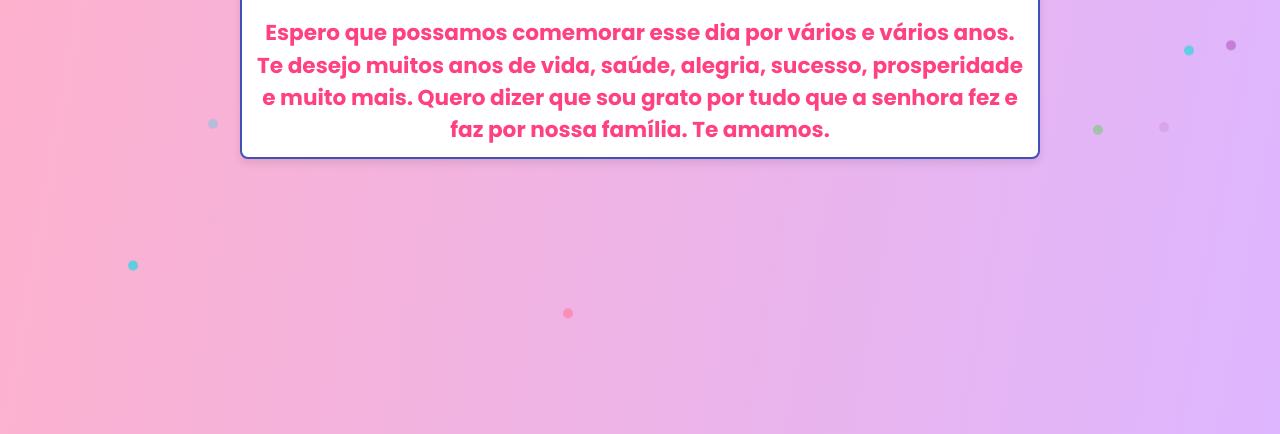
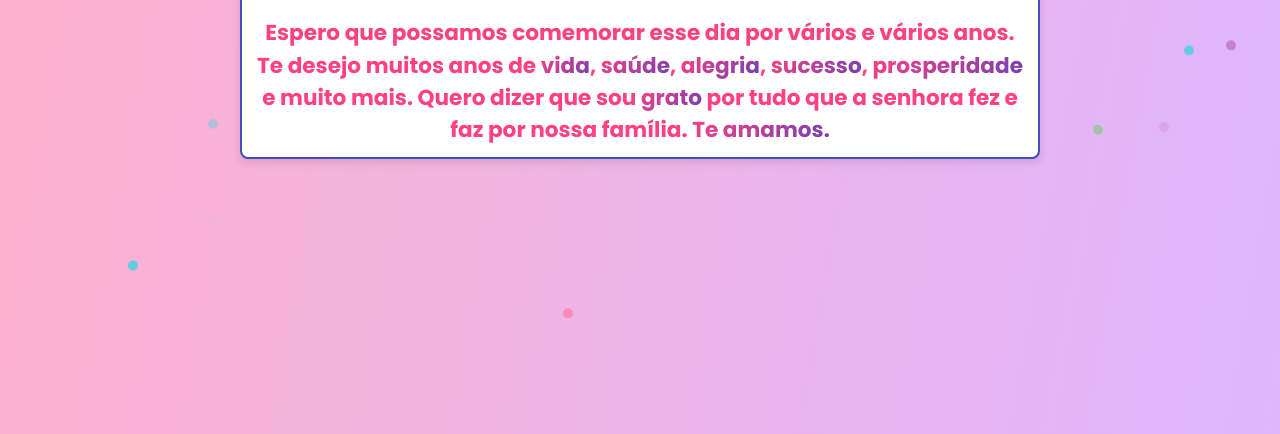
Before and after one commit to D3vEduardo/feliz-anivers-rio, a plain HTML site: page index.html in a window 1280 px wide. Shown: the part 366-800 px from the top of the page. Drawn offline with Linux system fonts and the light colour scheme.

Commit message:
Update index.html

```diff
--- a/index.html
+++ b/index.html
@@ -17,7 +17,7 @@
         width: 100%;
         height: 100dvh;
         overflow: hidden;
-        background: linear-gradient(100deg, #ffb1cb, #deb6ff);
+        background: linear-gradient(100deg, #ffb1cb, #deb6ff); /* Gradiente claro de azul e rosa */
         background-size: 100vw;
         display: flex;
         flex-direction: column;
@@ -39,13 +39,16 @@
         to { border: transparent; }
       }
 
-      span {
+      #typing {
         white-space: nowrap;
         overflow: hidden;
         width: 0;
         border-right: 3.5px solid #3f51b5; /* Cor do cursor do efeito de digitação */
         display: inline-block;
         animation: typing 2.5s steps(20) forwards, blink infinite 1s;
+      }
+
+      .gradient-text {
         background: linear-gradient(135deg, #ff4081, #703fb5); /* Gradiente rosa e azul */
         -webkit-background-clip: text;
         -webkit-text-fill-color: transparent;
@@ -56,6 +59,12 @@
         line-height: 1.5;
         margin-top: 20px;
         font-size: 1.35em;
+      }
+
+      h2 .gradient-text {
+        background: linear-gradient(135deg, #ff4081, #703fb5); /* Gradiente rosa e azul */
+        -webkit-background-clip: text;
+        -webkit-text-fill-color: transparent;
       }
 
       .container {
@@ -91,12 +100,12 @@
 </head>
 <body>
     <div class="container">
-        <h1><span id="typing">Feliz aniversário, mamãe!</span></h1>
+        <h1><span class="gradient-text" id="typing">Feliz aniversário, mamãe!</span></h1>
         <h2>
             Espero que possamos comemorar esse dia por vários e vários anos. Te
-            desejo muitos anos de vida, saúde, alegria, sucesso, prosperidade e
-            muito mais. Quero dizer que sou grato por tudo que a senhora fez e faz
-            por nossa família. Te amamos.
+            desejo muitos anos de <span class="gradient-text">vida</span>, <span class="gradient-text">saúde</span>, <span class="gradient-text">alegria</span>, <span class="gradient-text">sucesso</span>, <span class="gradient-text">prosperidade</span> e
+            muito mais. Quero dizer que sou <span class="gradient-text">grato</span> por tudo que a senhora fez e faz
+            por nossa família. <span class="gradient-text">Te amamos.</span>
         </h2>
     </div>
     <script>
```
